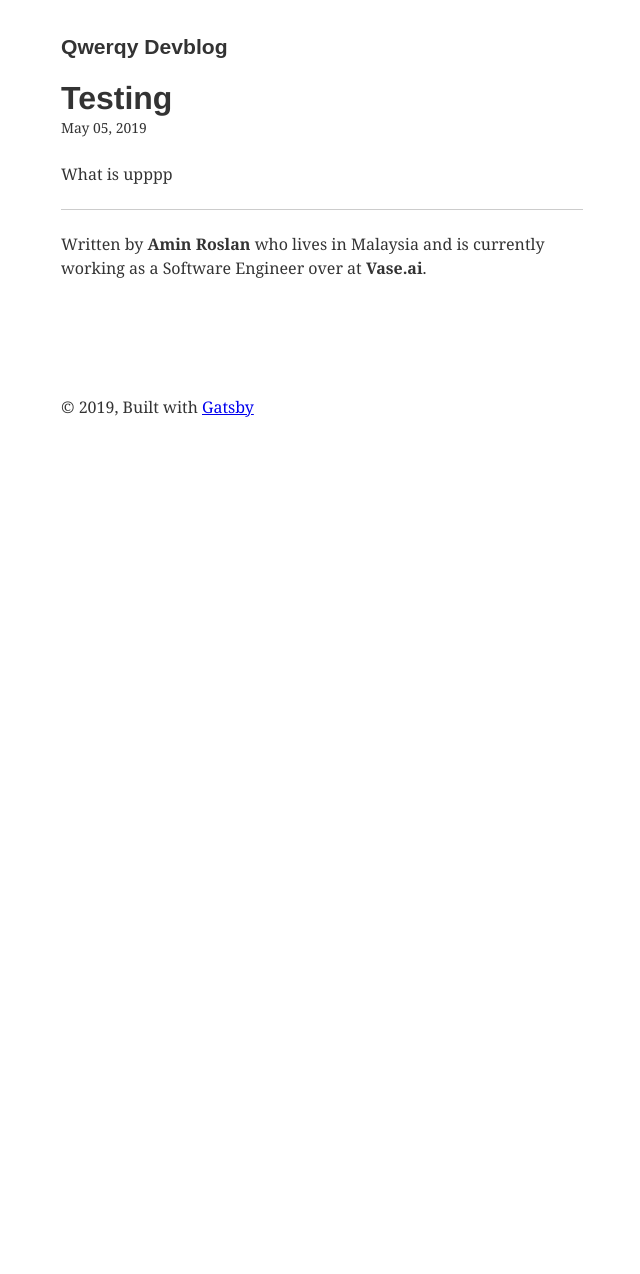
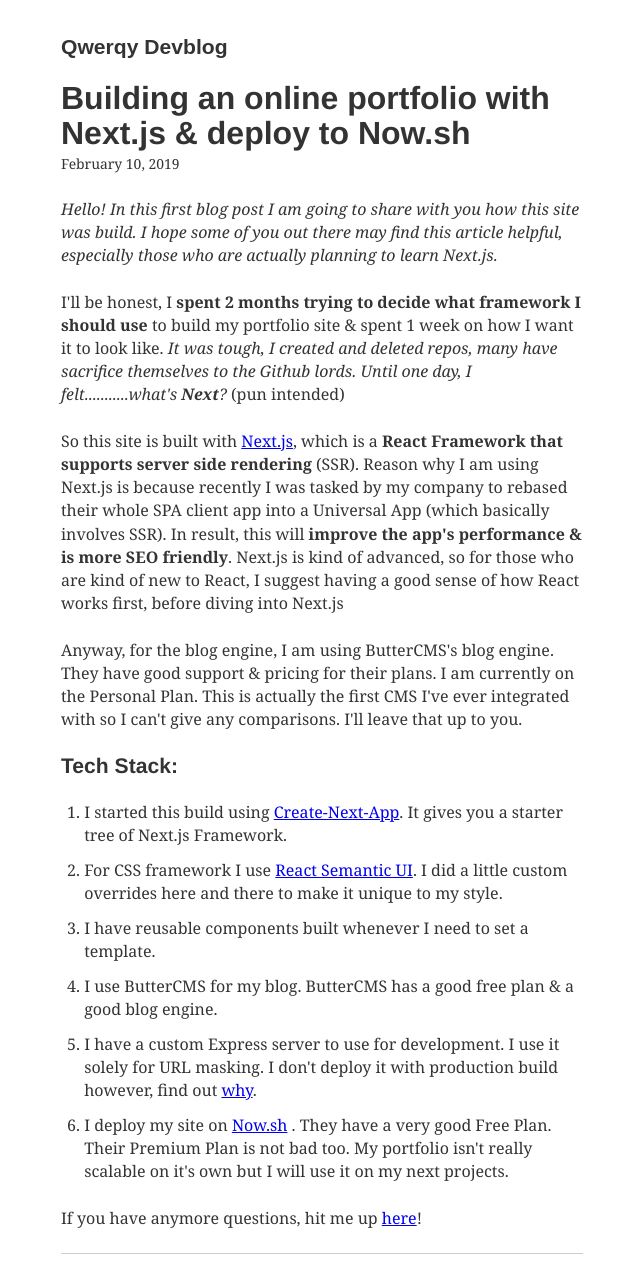
Before and after one commit to qwerqy/orocle, a Gatsby site: page /2019-05-05-testing/ in a window 1280 px wide. Shown: the top 1274 px of the page, without its empty margins (318-958 px from the left). Before the commit the page ends 800 px from the top, so only its background shows below. Built offline with nearby package versions, Linux system fonts and the light colour scheme; Gatsby itself is replaced by a stand-in of ours; some packages are replaced by stand-ins of ours; what typography-theme-grand-view would draw is missing.

Commit message:
Update Blog “2019-05-05-testing”

```diff
--- a/content/blog/2019-05-05-testing.md
+++ b/content/blog/2019-05-05-testing.md
@@ -1,6 +1,35 @@
 ---
-title: Testing
-date: 2019-05-05T09:14:12.378Z
-description: Yo
+title: Building an online portfolio with Next.js & deploy to Now.sh
+date: 2019-02-10T09:14:12.378Z
+description: >-
+  Hello! In this first blog post I am going to share with you how this site was
+  build. I hope some of you out there may find this article helpful, especially
+  those who are actually planning to learn Next.js.
 ---
-What is  upppp
+<p><em>Hello! In this first blog post I am going to share with you how this site was build. I hope some of you out there may find this article helpful, especially those who are actually planning to learn Next.js.</em></p>
+
+<p>I'll be honest, I <strong>spent 2 months trying to decide what framework I should use</strong> to build my portfolio site &amp; spent 1 week on how I want it to look like. <em>It was tough, I created and deleted repos, many have sacrifice themselves to the Github lords. Until one day, I felt...........what's <strong>Next</strong>?</em> (pun intended)</p>
+
+<p>So this site is built with <a href="https://nextjs.org">Next.js</a>, which is a <strong>React Framework that supports server side rendering</strong> (SSR). Reason why I am using Next.js is because recently I was tasked by my company to rebased their whole SPA client app into a Universal App (which basically involves SSR). In result, this will <strong>improve the app's performance &amp; is more SEO friendly</strong>. Next.js is kind of advanced, so for those who are kind of new to React, I suggest having a good sense of how React works first, before diving into Next.js</p>
+
+<p>Anyway, for the blog engine, I am using <a>ButterCMS</a>'s blog engine. They have good support &amp; pricing for their plans. I am currently on the Personal Plan. This is actually the first CMS I've ever integrated with so I can't give any comparisons. I'll leave that up to you.</p>
+
+<h3>Tech Stack:</h3>
+
+<ol>
+
+<li>I started this build using <a href="https://github.com/segmentio/create-next-app">Create-Next-App</a>. It gives you a starter tree of Next.js Framework.</li>
+
+<li>For CSS framework I use <a href="https://react.semantic-ui.com/">React Semantic UI</a>. I did a little custom overrides here and there to make it unique to my style.</li>
+
+<li>I have reusable components built whenever I need to set a template.&nbsp;</li>
+
+<li>I use <a target="_blank" rel="noopener">ButterCMS</a> for my blog. ButterCMS has a good free plan &amp; a good blog engine.</li>
+
+<li>I have a custom Express server to use for development. I use it solely for URL masking. I don't deploy it with production build however, find out <a href="https://zeit.co/guides/custom-next-js-server-to-routes/">why</a>.</li>
+
+<li>I deploy my site on <a href="https://now.sh">Now.sh</a> . They have a very good Free Plan. Their Premium Plan is not bad too. My portfolio isn't really scalable on it's own but I will use it on my next projects.</li>
+
+</ol>
+
+<p>If you have anymore questions, hit me up <a href="https://aminroslan.com/contact">here</a>!</p>
```
